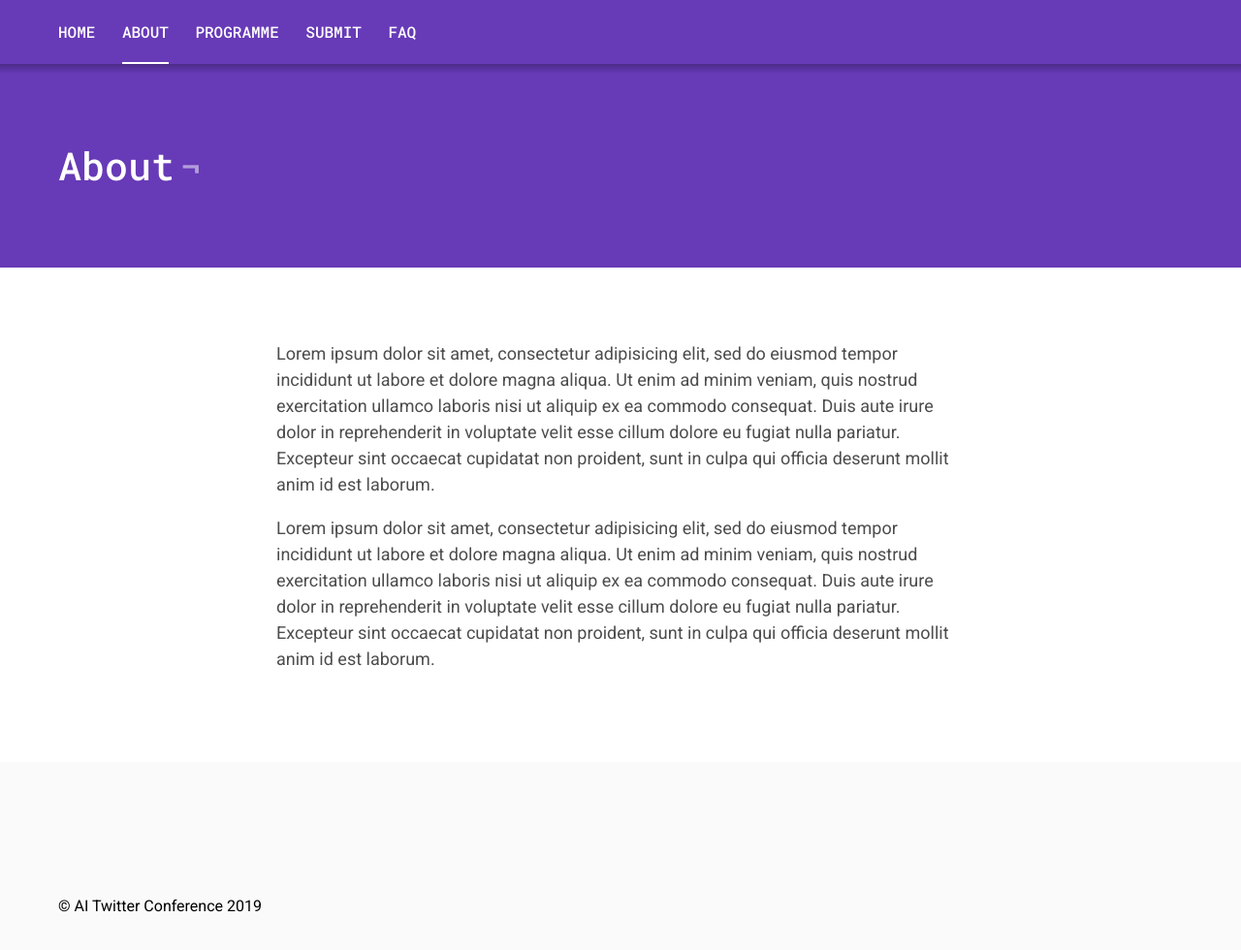
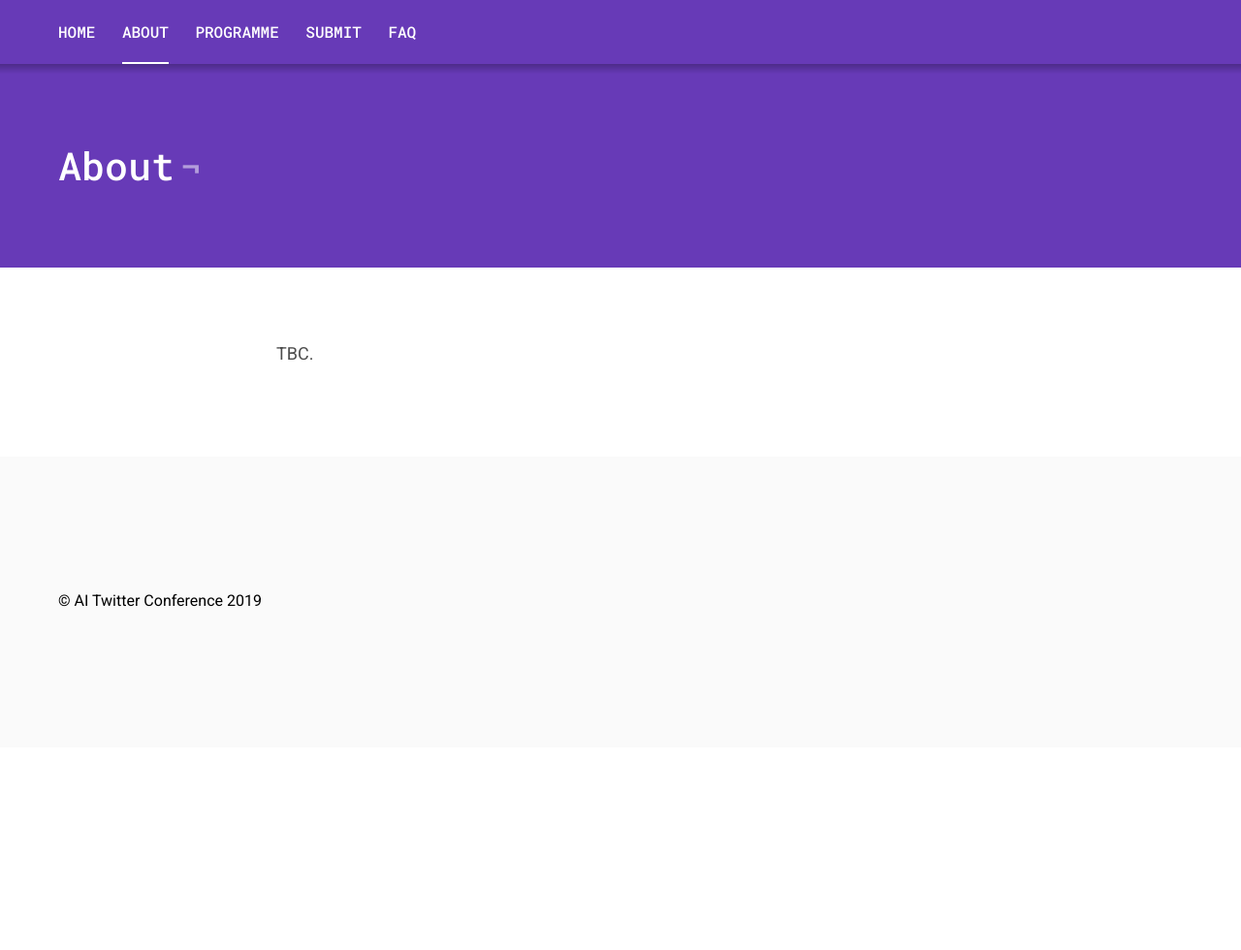
Before and after one commit to aitwitterconference/aitwitterconference.github.io, a Jekyll site: the page built from _pages/about.markdown, in a window 1280 px wide and 1086 px high. Shown: the top 980 px of the window at 97% size. Built offline with Jekyll 4.4.1, drawn with Linux system fonts in a browser that asks for light colours.

Commit message:
Update about.markdown

```diff
--- a/_pages/about.markdown
+++ b/_pages/about.markdown
@@ -3,6 +3,4 @@ layout: page
 title: About
 permalink: /about/
 ---
-Lorem ipsum dolor sit amet, consectetur adipisicing elit, sed do eiusmod tempor incididunt ut labore et dolore magna aliqua. Ut enim ad minim veniam, quis nostrud exercitation ullamco laboris nisi ut aliquip ex ea commodo consequat. Duis aute irure dolor in reprehenderit in voluptate velit esse cillum dolore eu fugiat nulla pariatur. Excepteur sint occaecat cupidatat non proident, sunt in culpa qui officia deserunt mollit anim id est laborum.
-
-Lorem ipsum dolor sit amet, consectetur adipisicing elit, sed do eiusmod tempor incididunt ut labore et dolore magna aliqua. Ut enim ad minim veniam, quis nostrud exercitation ullamco laboris nisi ut aliquip ex ea commodo consequat. Duis aute irure dolor in reprehenderit in voluptate velit esse cillum dolore eu fugiat nulla pariatur. Excepteur sint occaecat cupidatat non proident, sunt in culpa qui officia deserunt mollit anim id est laborum.
+TBC.
```
